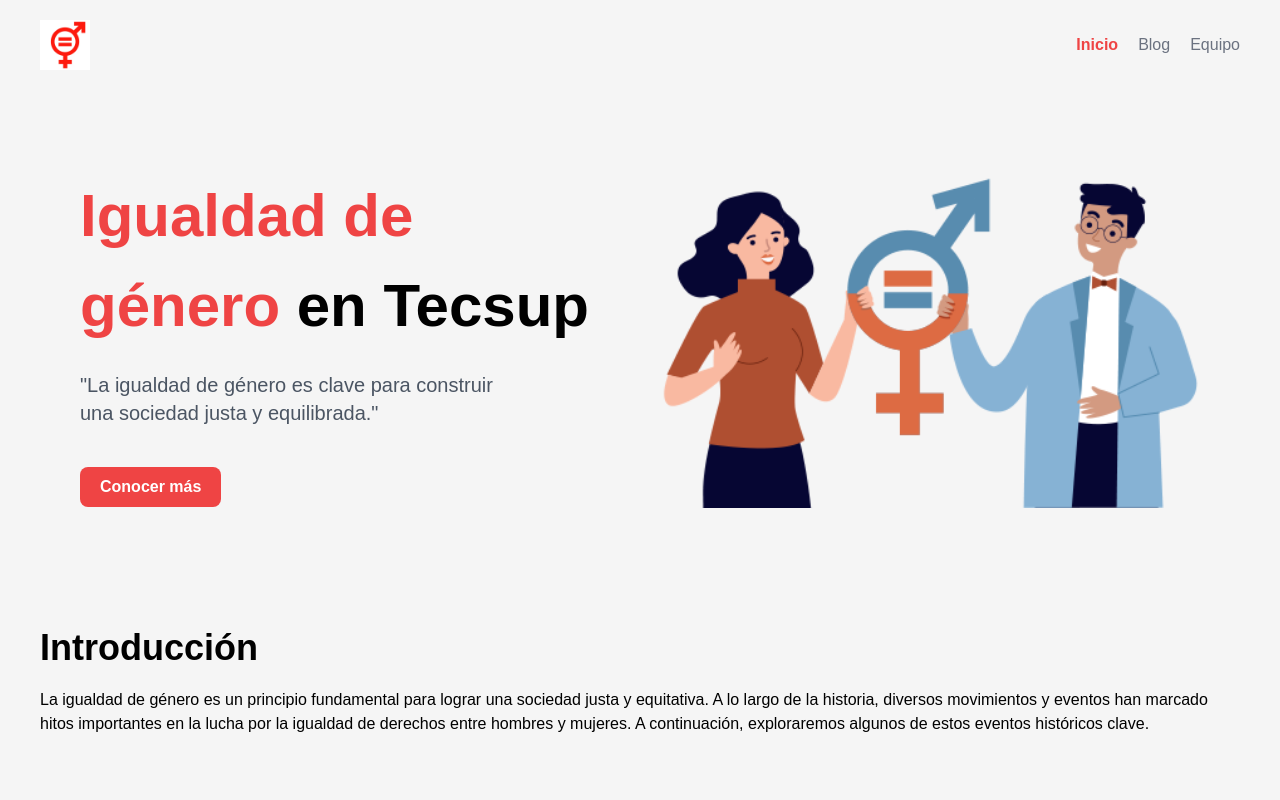
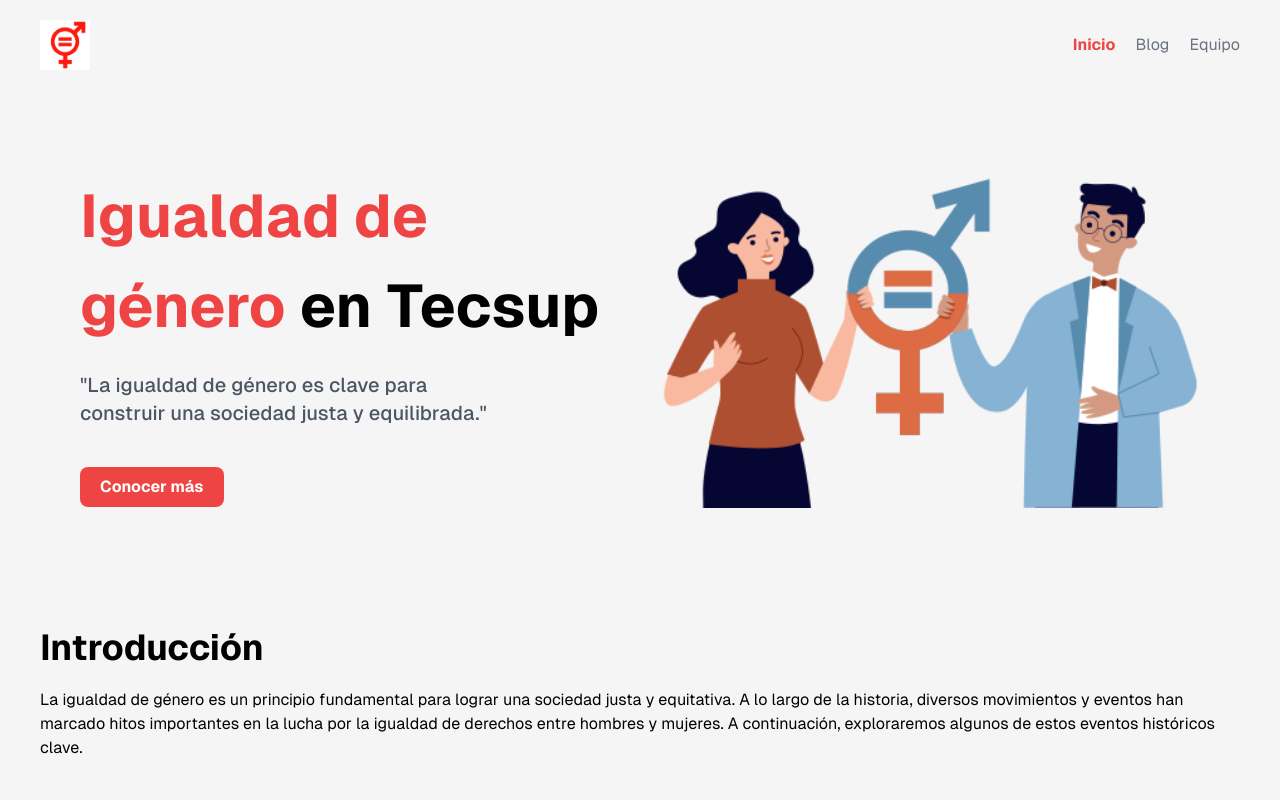
Before and after one commit to branch-main/igualdad-de-genero, a Next.js app: page / in a window 1280 px wide. Shown: the top 800 px of the page. Built offline with nearby package versions, Linux system fonts and the light colour scheme.

Commit message:
feat: add font

```diff
--- a/app/layout.tsx
+++ b/app/layout.tsx
@@ -1,8 +1,13 @@
 import "./globals.css";
 
 import type { Metadata } from "next";
+import localFont from "next/font/local";
 import Navbar from "@/components/Navbar";
 import Footer from "@/components/Footer";
+
+const geistSans = localFont({
+  src: "./fonts/GeistVF.woff",
+});
 
 export const metadata: Metadata = {
   title: "Igualdad de Género",
@@ -16,7 +21,7 @@
 }>) {
   return (
     <html lang="es">
-      <body>
+      <body className={geistSans.className}>
         <Navbar />
         {children}
         <Footer />
```
